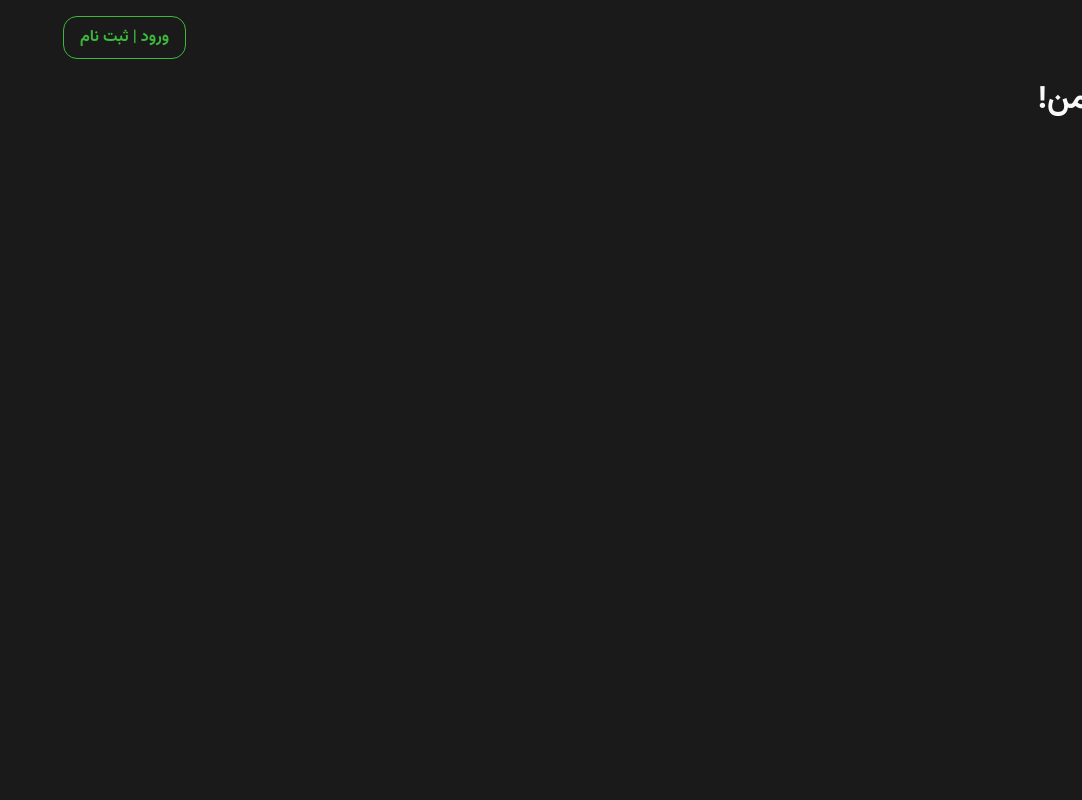
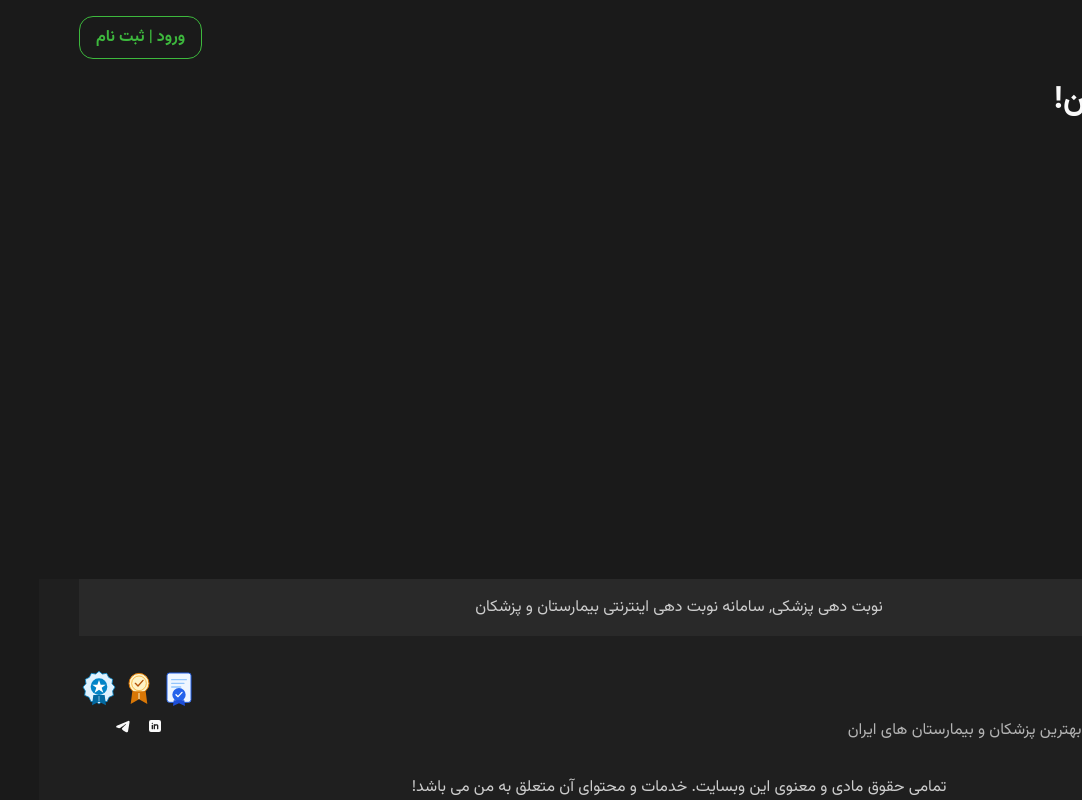
Before and after one commit to sobhanjaferi/Doctor-Man, a Next.js app: page / in a window 1280 px wide. Shown: the whole page, without its empty margins (198-1280 px from the left). Built offline with nearby package versions, Linux system fonts and the light colour scheme.

Commit message:
[ADD] footer

```diff
--- a/src/app/globals.css
+++ b/src/app/globals.css
@@ -22,6 +22,10 @@ optgroup {
 
 ul {
   list-style: none;
+}
+
+p {
+  color: var(--color-gray-80);
 }
 
 a {
@@ -68,7 +72,21 @@ body {
   background-color: var(--color-default-background);
   color: var(--color-default-foreground);
 
+  display: grid;
+  grid-template-rows: auto 1fr auto;
+
+  min-block-size: 100vh;
+  min-block-size: 100dvh;
+
   > * {
     padding-inline: var(--full-width-padding-inline);
   }
+
+  .tagline {
+    background-color: var(--color-gray-16);
+
+    padding-block: 1rem;
+
+    text-align: center;
+  }
 }
--- a/src/app/layout.tsx
+++ b/src/app/layout.tsx
@@ -2,6 +2,7 @@ import type { Metadata } from "next";
 import "./globals.css";
 import { Vazirmatn } from "next/font/google";
 import HeaderComponent from "@/components/header/header.component";
+import FooterComponent from "@/components/footer/footer.component";
 
 const vazirmatn = Vazirmatn({
   subsets: ["latin", "arabic"],
@@ -18,8 +19,8 @@ export default function RootLayout({ children }: LayoutProps<"/">) {
     <html lang="fa" dir="rtl" className={vazirmatn.className}>
       <body>
         <HeaderComponent />
-
-        {children}
+        <main>{children}</main>
+        <FooterComponent />
       </body>
     </html>
   );
--- /dev/null
+++ b/src/components/footer/footer.component.tsx
@@ -0,0 +1,81 @@
+import Link from "next/link";
+import Image from "next/image";
+import { ReactElement } from "react";
+import styles from "./footer.module.css";
+import MingcuteLinkedinFill from "@/icons/MingcuteLinkedinFill";
+import MingcuteTelegramFill from "@/icons/MingcuteTelegramFill";
+
+export default function FooterComponent(): ReactElement {
+  return (
+    <footer className={styles.footer}>
+      <p className={styles.prg}>
+        نوبت دهی پزشکی, سامانه نوبت دهی اینترنتی بیمارستان و پزشکان
+      </p>
+
+      <div>
+        <div className={styles.writings}>
+          <div className={styles.logo}>دکتر من</div>
+          <p className={styles.description}>
+            تجربه مشاوره و دریافت نوبت از بهترین پزشکان و بیمارستان های ایران
+          </p>
+        </div>
+
+        <div className={styles.visuals}>
+          <ul className={styles.certificates}>
+            <li>
+              <Link href="#">
+                <Image
+                  src="/logo/enamad.svg"
+                  alt="Enamad logo"
+                  width={40}
+                  height={40}
+                />
+              </Link>
+            </li>
+
+            <li>
+              <Link href="#">
+                <Image
+                  src="/logo/qc.svg"
+                  alt="qc logo"
+                  width={40}
+                  height={40}
+                />
+              </Link>
+            </li>
+
+            <li>
+              <Link href="#">
+                <Image
+                  src="/logo/ssl.svg"
+                  alt="ssl logo"
+                  width={40}
+                  height={40}
+                />
+              </Link>
+            </li>
+          </ul>
+
+          <ul className={styles.socials}>
+            <li>
+              <Link href="#">
+                <MingcuteLinkedinFill />
+              </Link>
+            </li>
+
+            <li>
+              <Link href="#">
+                <MingcuteTelegramFill />
+              </Link>
+            </li>
+          </ul>
+        </div>
+      </div>
+
+      <p className={styles.copy}>
+        تمامی حقوق مادی و معنوی این وبسایت. خدمات و محتوای آن متعلق به من می
+        باشد!
+      </p>
+    </footer>
+  );
+}
--- /dev/null
+++ b/src/components/footer/footer.module.css
@@ -0,0 +1,57 @@
+.footer {
+  display: flex;
+  flex-direction: column;
+  gap: 2rem;
+
+  background-color: var(--color-gray-12);
+  /*
+  width: var(--full-width);
+
+  margin-inline: auto; */
+
+  .prg {
+    padding-block: 1rem;
+
+    background-color: var(--color-gray-16);
+
+    text-align: center;
+
+    width: 100%;
+  }
+
+  > div {
+    display: flex;
+    justify-content: space-between;
+    align-items: center;
+    gap: 0.5rem;
+
+    .writings {
+      .logo {
+        font-size: 2rem;
+        font-weight: 700;
+      }
+      .description {
+        color: var(--color-gray-70);
+      }
+    }
+
+    .visuals {
+      display: flex;
+      flex-direction: column;
+      align-items: center;
+
+      .certificates {
+        display: flex;
+      }
+
+      .socials {
+        display: flex;
+        gap: 1rem;
+      }
+    }
+  }
+
+  .copy {
+    text-align: center;
+  }
+}
```
